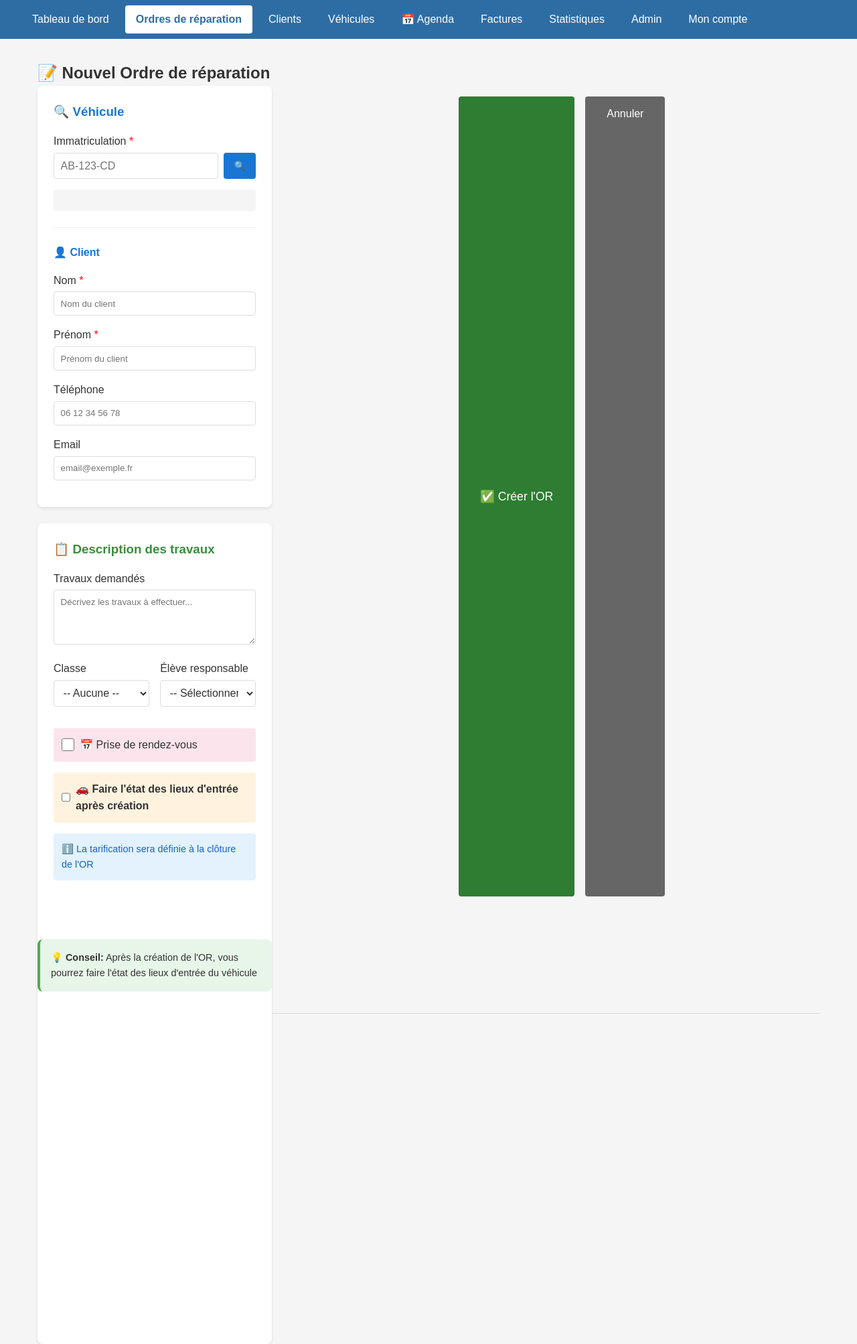
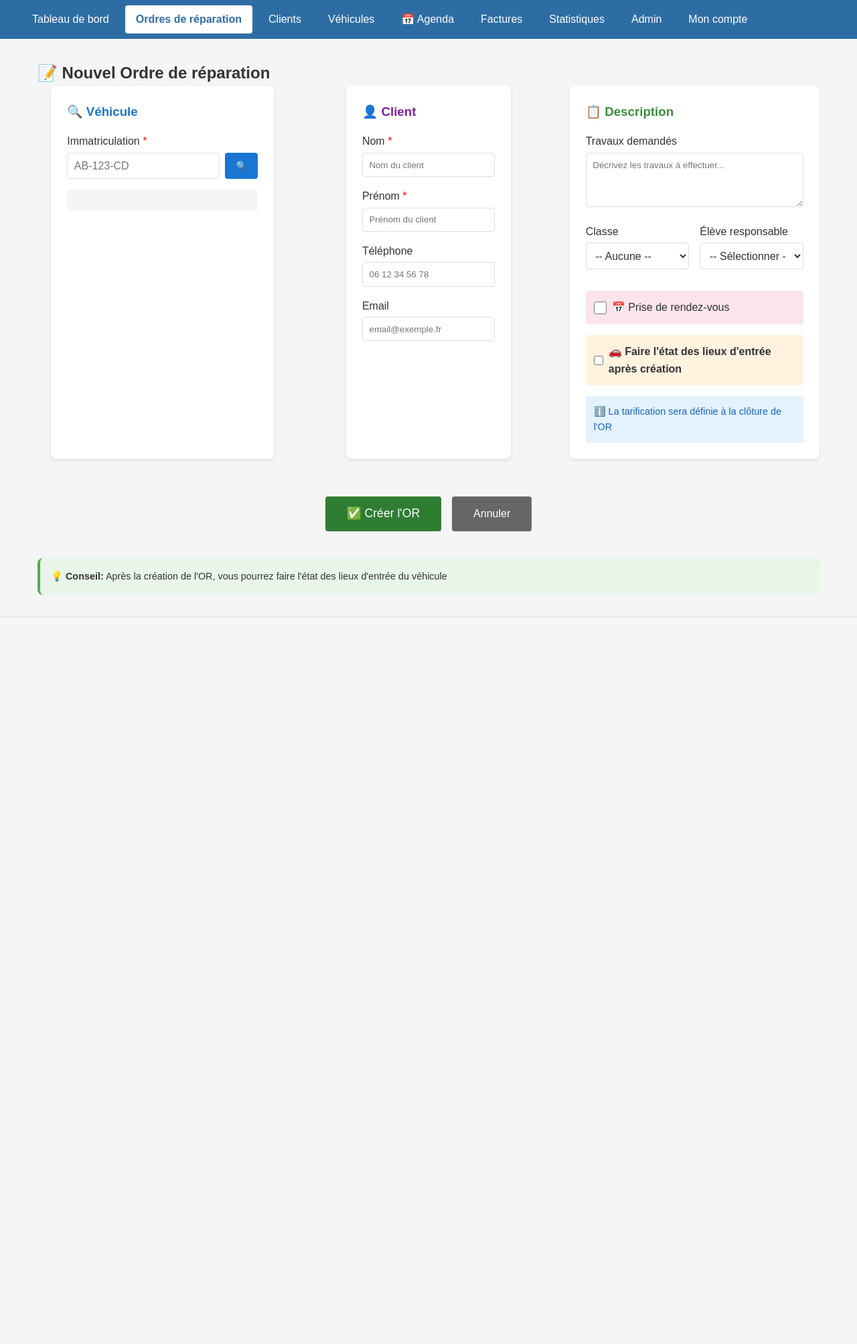
Before and after one commit to cv2b79/meca-auto, a Flask app: page /ordres/new in a window 1280 px wide. Shown: the part 70-2076 px from the top of the page at 67% size. After the commit the page ends 991 px from the top, so only its background shows below. Run offline with Flask 3, Linux system fonts and the light colour scheme; a user stored in the database is signed in.

Commit message:
Restore 3-column layout

```diff
--- a/app/templates/ordres/new.html
+++ b/app/templates/ordres/new.html
@@ -4,11 +4,10 @@
 <h2>📝 Nouvel Ordre de réparation</h2>
 
 <form method="POST">
-    <div style="display: grid; grid-template-columns: 30% 70%; gap: 1.5rem; margin-bottom: 1.5rem;">
+    <div style="display: grid; grid-template-columns: 1fr 1fr 1fr; gap: 1.5rem; margin-bottom: 1.5rem;">
 
-        <div>
-            <div class="card" style="padding: 1.5rem; margin-bottom: 1.5rem;">
-                <h3 style="margin: 0 0 1rem 0; color: #1976d2;">🔍 Véhicule</h3>
+        <div class="card" style="padding: 1.5rem;">
+            <h3 style="margin: 0 0 1rem 0; color: #1976d2;">🔍 Véhicule</h3>
 
             <div class="form-group">
                 <label style="font-weight: 500;">Immatriculation <span style="color: red;">*</span></label>
@@ -34,10 +33,11 @@
                 <input type="text" name="modele" placeholder="Modèle *" required style="width: 100%; padding: 0.5rem; margin-bottom: 0.5rem;">
                 <input type="number" name="annee" placeholder="Année" style="width: 100%; padding: 0.5rem;">
             </div>
+        </div>
 
-            <hr style="margin: 1.5rem 0; border: none; border-top: 1px solid #eee;">
+        <div class="card" style="padding: 1.5rem;">
+            <h3 style="margin: 0 0 1rem 0; color: #7b1fa2;">👤 Client</h3>
 
-            <h4 style="margin: 0 0 1rem 0; color: #1976d2;">👤 Client</h4>
             <div class="form-group">
                 <label style="font-weight: 500;">Nom <span style="color: red;">*</span></label>
                 <input type="text" name="client_nom" id="client_nom" required placeholder="Nom du client" style="width: 100%; padding: 0.6rem;">
@@ -50,14 +50,14 @@
                 <label style="font-weight: 500;">Téléphone</label>
                 <input type="tel" name="client_tel" id="client_tel" placeholder="06 12 34 56 78" maxlength="14" style="width: 100%; padding: 0.6rem;" oninput="this.value = this.value.replace(/[^0-9]/g, '').replace(/^(\d{2})(\d{0,2})(\d{0,2})(\d{0,2})(\d{0,2})$/, '$1 $2 $3 $4 $5').replace(/\s+/g, ' ').trim();">
             </div>
-<div class="form-group">
+            <div class="form-group">
                 <label style="font-weight: 500;">Email</label>
                 <input type="email" name="client_email" id="client_email" placeholder="email@exemple.fr" style="width: 100%; padding: 0.6rem;">
             </div>
         </div>
 
-        <div class="card" style="padding: 1.5rem; height: 100%;">
-            <h3 style="margin: 0 0 1rem 0; color: #388e3c;">📋 Description des travaux</h3>
+        <div class="card" style="padding: 1.5rem;">
+            <h3 style="margin: 0 0 1rem 0; color: #388e3c;">📋 Description</h3>
 
             <div class="form-group">
                 <label style="font-weight: 500;">Travaux demandés</label>
```
